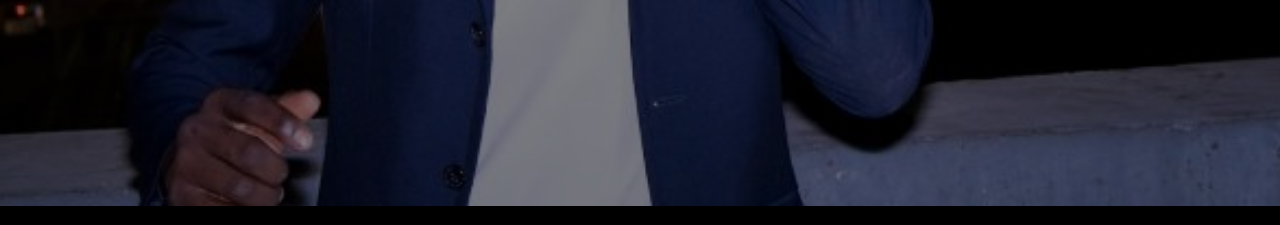
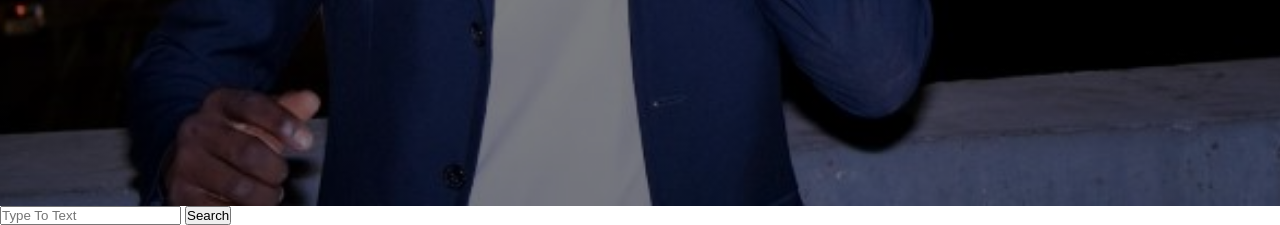
Before and after one commit to omwansumike/WEBSITE, a PHP site: page / in a window 1280 px wide. Shown: the part 666-891 px from the top of the page. Run offline with PHP 8.4, Linux system fonts and the light colour scheme.

Commit message:
added a search page

```diff
--- a/index.html
+++ b/index.html
@@ -23,6 +23,11 @@
     </div>
 
 
+    <div class ="search">
+    <input class="srch" type ="search" name=""placeholder="Type To Text">
+    <a href="#"> <button class="btn">Search</button></a>
     </div>
+    </div>
+</div>
 </body>
 </html>
--- a/style.css
+++ b/style.css
@@ -64,3 +64,7 @@ ul li a{
 ul li a:hover{
     color:#ff7200;
 }
+
+.search{
+    width
+}
```
